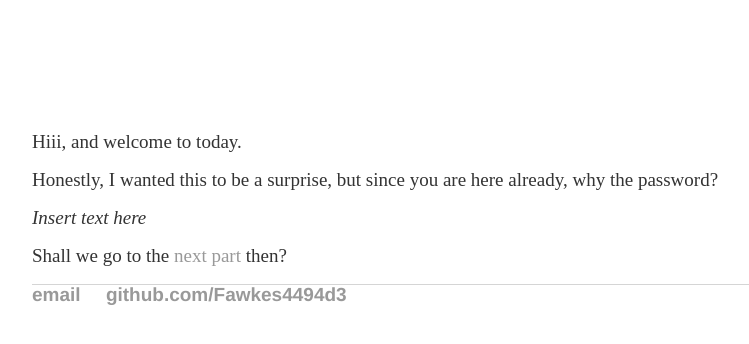
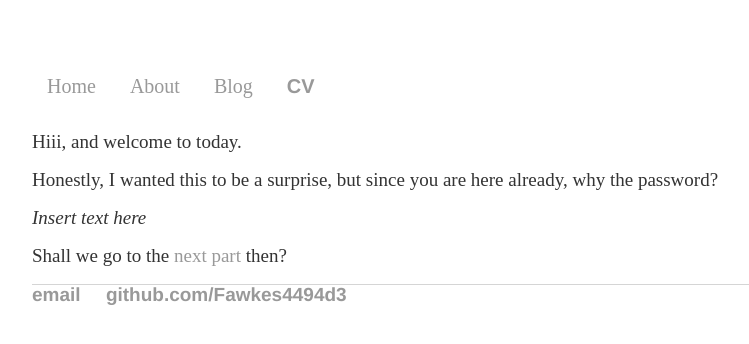
Before and after one commit to Fawkes4494d3/Fawkes4494d3.github.io, a Jekyll site: the page himars/3e2aa62395aba393f738f8caa175d9f62496b6ca/index.html, which Jekyll copies as it is, in a window 1280 px wide. Shown: the top 344 px of the page, without its empty margins (160-909 px from the left). Built offline with Jekyll 4.4.1, drawn with Linux system fonts in a browser that asks for light colours.

Commit message:
Update index.html

```diff
--- a/himars/3e2aa62395aba393f738f8caa175d9f62496b6ca/index.html
+++ b/himars/3e2aa62395aba393f738f8caa175d9f62496b6ca/index.html
@@ -7,7 +7,7 @@
 			<style>
 				nav a {
 				  text-decoration: none;
-				  color: white;
+				  color: #999;
 				  font-size: 20px;
 				  padding: 15px;
 				  display:inline-block;
```
